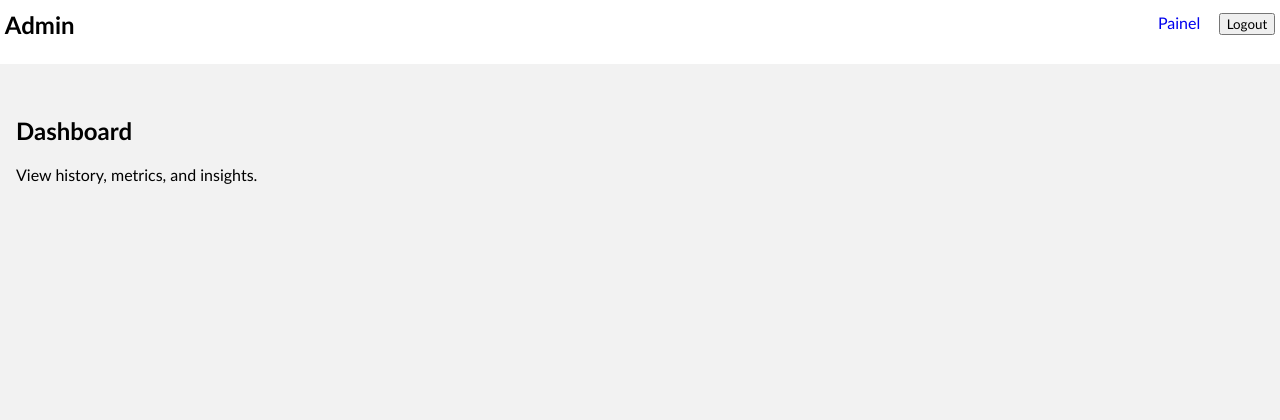
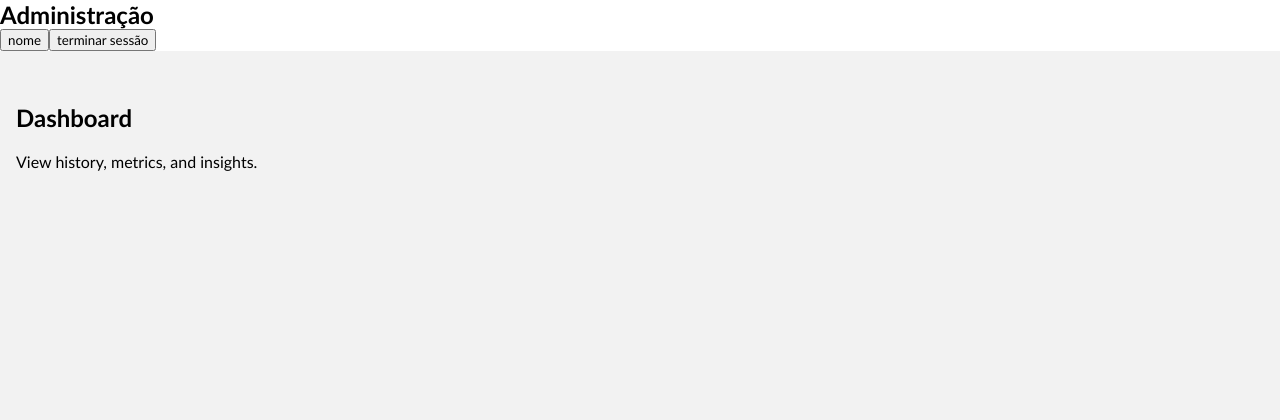
Before and after one commit to sidneyfranciscodev/online_course, a FastAPI app: page /admin/dashboard in a window 1280 px wide. Shown: the top 420 px of the page. Run offline with FastAPI, Linux system fonts and the light colour scheme; parts of the project's set-up code (start-up, migrations or seed data) failed here and were passed over.

Commit message:
rebase css folder

```diff
--- a/assets/css/base/globals.css
+++ b/assets/css/base/globals.css
@@ -1,6 +1,4 @@
-* {
-    font-family: 'Gill Sans', 'Gill Sans MT', Calibri, 'Trebuchet MS', sans-serif;
-}
+* { font-family: 'Gill Sans', 'Gill Sans MT', Calibri, 'Trebuchet MS', sans-serif; }
 
 body {
     margin: 0;
--- a/assets/css/components/navbar.css
+++ b/assets/css/base/navbar.css
@@ -54,35 +54,3 @@ nav.legal h1 {
         padding: 0.9rem;
     }
 }
-
-/** For Admin **/
-header.admin {
-    background-color: var(--light);
-    padding: 2rem;
-    border-bottom: 1px solid var(--border);
-}
-
-nav.admin {
-    display: flex;
-    justify-content: space-between;
-    align-items: center;
-    margin-bottom: 1rem;
-}
-
-nav.admin a {
-    padding: 0.6rem 1rem;
-}
-
-@media (min-width: 768px) {
-    nav.admin {
-        padding: 0.6rem 0.3rem;
-    }
-
-    nav.admin .content {
-        justify-content: space-between;
-    }
-
-    nav.admin a {
-        padding: 0.9rem;
-    }
-}
--- a/assets/css/main.css
+++ b/assets/css/main.css
@@ -1,10 +1,9 @@
 @import 'base/globals.css';
 
-@import 'components/navbar.css';
-@import 'components/footer.css';
-
-@import 'legal/templates.css';
+@import 'base/navbar.css';
+@import 'base/footer.css';
 
 @import 'auth/auth.css';
-
+@import 'user/user.css';
 @import 'admin/admin.css';
+@import 'legal/legal.css';
--- a/templates/components/admin/_navbar.html
+++ b/templates/components/admin/_navbar.html
@@ -1,10 +1,11 @@
 <header>
     <nav data-controller="auth" class="admin">
-        <h1>Admin</h1>
-        <div>
-            <a class="link" href="{{ url_for('admin_dashboard') }}">Painel</a>
-
-            <button data-action="auth#logout">Logout</button>
-        </div>
+        <h1>Administração</h1>
+        <button class="dropdown">
+            <div class="list">
+                <span>{#{ admin.name }#}nome</span>
+                <button data-action="auth#logout">terminar sessão</button>
+            </div>
+        </button>
     </nav>
 </header>
--- a/templates/pages/auth.html
+++ b/templates/pages/auth.html
@@ -13,8 +13,8 @@
 
             {% if mode == 'register' %}
                 <div class="terms">
-                    <label for="terms">Agree to Terms</label>
-                    <input id="terms" type="checkbox" required>
+                    <label for="checkbox">Agree to Terms</label>
+                    <input id="checkbox" type="checkbox" required>
                 </div>
             {% endif %}
 
```
Also changed, not shown: assets/css/admin/components/navbar.css (added, +33 -0 lines), templates/components/admin/_sidebar.html (added, +12 -0 lines), assets/css/admin/components/sidebar.css (added), assets/css/base/footer.css (renamed from assets/css/components/footer.css), assets/css/legal/legal.css (renamed from assets/css/legal/templates.css), assets/css/user/user.css (added).
